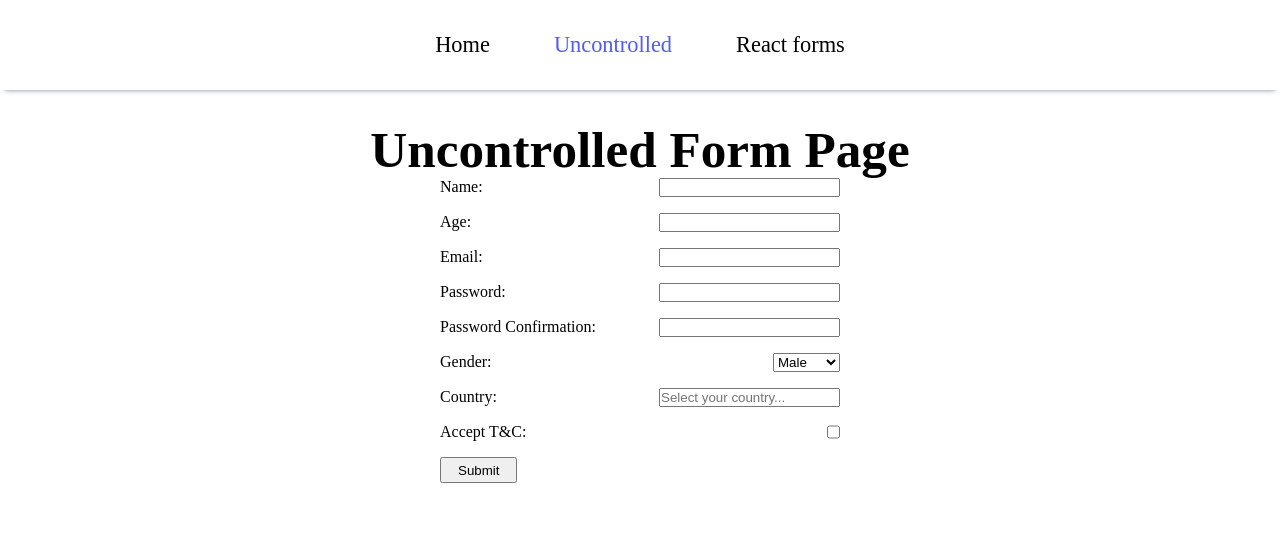
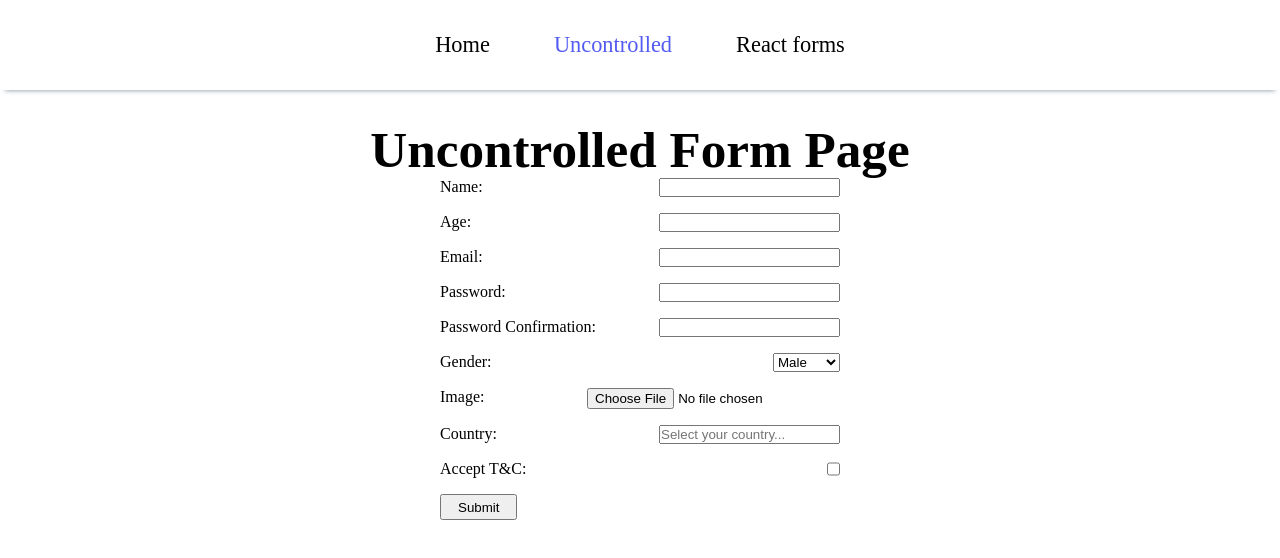
Before and after one commit to TvaExperts/rss-react, a React (Vite) app: page /uncontrolled in a window 1280 px wide. Shown: the top 558 px of the page. Built offline with nearby package versions, Linux system fonts and the light colour scheme.

Commit message:
feat: add image input and image logic

```diff
--- a/src/components/dataLine/DataLine.tsx
+++ b/src/components/dataLine/DataLine.tsx
@@ -7,9 +7,10 @@ type DataLineProps = {
 };
 
 function DataLine({ dataLine }: DataLineProps) {
-  const { name, country, age, date } = dataLine;
+  const { name, country, age, date, image } = dataLine;
   return (
     <div className={styles.dataLine}>
+      {image && <img src={image} alt="name" width="30px" height="30px" />}
       <span>{name}</span>
       <span>{country}</span>
       <span>{age}</span>
--- /dev/null
+++ b/src/components/imageInput/ImageInput.tsx
@@ -0,0 +1,66 @@
+import React, { forwardRef } from 'react';
+
+type ImageInputProps = {
+  setImageData: (imageData: string) => void;
+};
+
+function isImage(fileType: string) {
+  return fileType.includes('jpeg') || fileType.includes('png');
+}
+
+async function convertFileToBase64(file: File) {
+  return new Promise<string>((resolve) => {
+    const reader = new FileReader();
+    reader.readAsBinaryString(file);
+    reader.onload = (event) => {
+      const imageData = btoa(event.target?.result?.toString() || '');
+      resolve(imageData);
+    };
+  });
+}
+
+const ImageInput = forwardRef<HTMLInputElement, ImageInputProps>(
+  ({ setImageData }, ref) => {
+    async function onChange(event: React.ChangeEvent<HTMLInputElement>) {
+      if (!event.target.files) {
+        console.log('No files!');
+        // eslint-disable-next-line no-param-reassign
+        event.target.value = '';
+        return;
+      }
+      const file = event.target?.files[0];
+      if (!isImage(file.type)) {
+        console.log('Bad image!');
+        // eslint-disable-next-line no-param-reassign
+        event.target.value = '';
+        return;
+      }
+      if (file.size > 1000000) {
+        console.log('Big size!');
+        // eslint-disable-next-line no-param-reassign
+        event.target.value = '';
+        return;
+      }
+
+      const imageData = await convertFileToBase64(file);
+      const fullData = `data:${file.type};base64,${imageData}`;
+      setImageData(fullData);
+    }
+
+    return (
+      <label htmlFor="image">
+        Image:
+        <input
+          type="file"
+          onChange={onChange}
+          id="image"
+          name="image"
+          accept=".png, .jpg"
+          ref={ref}
+        />
+      </label>
+    );
+  }
+);
+
+export default ImageInput;
--- a/src/components/index.ts
+++ b/src/components/index.ts
@@ -2,3 +2,4 @@ export { default as Navigation } from './navigation/Navigation';
 export { default as DataLine } from './dataLine/DataLine';
 export { default as UncontrolledForm } from './uncontrolledForm/UncontrolledForm';
 export { default as CountryInput } from './countryInput/CountryInput';
+export { default as ImageInput } from './imageInput/ImageInput';
--- a/src/components/uncontrolledForm/UncontrolledForm.tsx
+++ b/src/components/uncontrolledForm/UncontrolledForm.tsx
@@ -1,6 +1,6 @@
-import React, { useRef } from 'react';
+import React, { useRef, useState } from 'react';
 import { useNavigate } from 'react-router-dom';
-import { CountryInput } from 'components';
+import { CountryInput, ImageInput } from 'components';
 import { useAppDispatch } from '../../hooks/redux';
 import { FormDataLine, FormType, GendersType } from '../../types';
 import { formsDataActions } from '../../reducers/FormsDataSlice';
@@ -11,6 +11,7 @@ function UncontrolledForm() {
   const navigate = useNavigate();
 
   const dispatch = useAppDispatch();
+  const [imageData, setImageData] = useState<string>('');
 
   const formRefs = {
     name: useRef<HTMLInputElement>(null),
@@ -20,6 +21,7 @@ function UncontrolledForm() {
     passwordConfirm: useRef<HTMLInputElement>(null),
     gender: useRef<HTMLSelectElement>(null),
     acceptTC: useRef<HTMLInputElement>(null),
+    image: React.createRef<HTMLInputElement>(),
     country: React.createRef<HTMLInputElement>(),
   };
 
@@ -28,7 +30,7 @@ function UncontrolledForm() {
     const dataLine: FormDataLine = {
       name: formRefs.name?.current?.value || 'Noname',
       age: Number(formRefs.age?.current?.value) || 0,
-      picture: 'picture',
+      image: imageData,
       email: formRefs.email?.current?.value || 'temp@gmail.com',
       password: formRefs.password?.current?.value || 'password',
       gender: GendersType.male,
@@ -81,6 +83,8 @@ function UncontrolledForm() {
             <option>Female</option>
           </select>
         </label>
+        <ImageInput ref={formRefs.image} setImageData={setImageData} />
+
         <CountryInput ref={formRefs.country} />
         <label htmlFor="acceptTC">
           Accept T&C:
--- a/src/types.ts
+++ b/src/types.ts
@@ -20,7 +20,7 @@ export interface FormDataLine {
   email: string;
   password: string;
   gender: GendersType;
-  picture: string;
+  image: string;
   country: string;
   formType: FormType;
   date: string;
```
